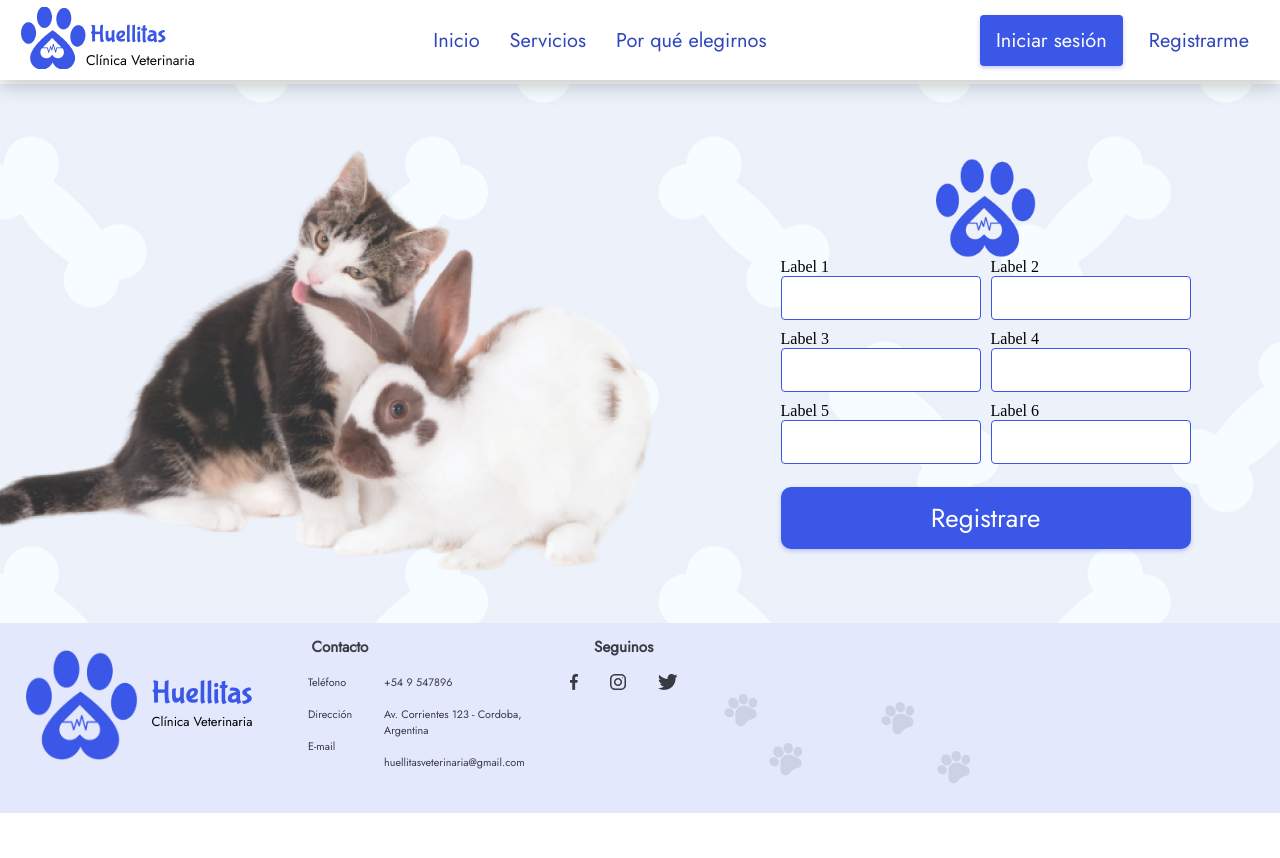
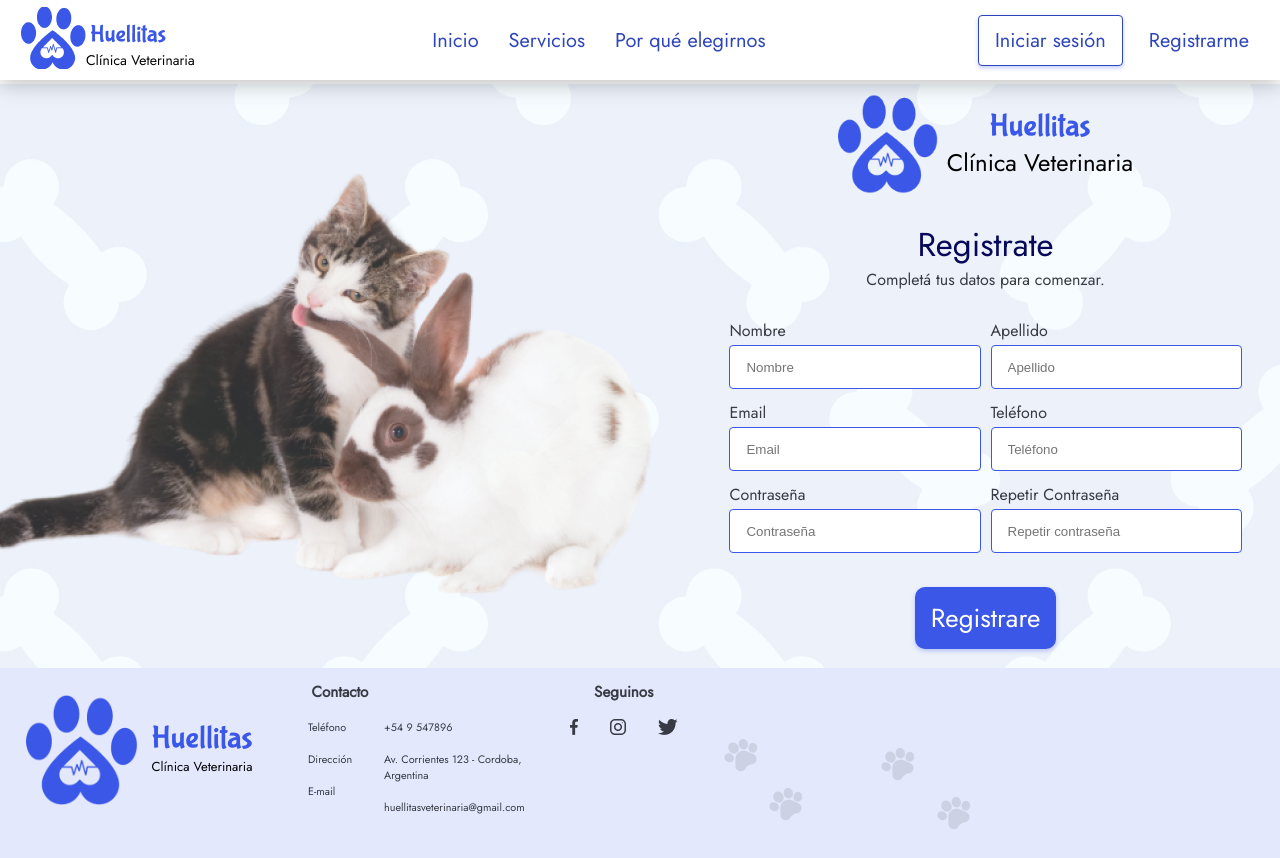
Before and after one commit to No-Country/c10-25-m-vue, a Vue app in the folder client-app/: page /login in a window 1280 px wide. Both pictures are taken after a click on the button "Registrarme". Before the commit the page ends 813 px from the top, so only its background shows below. Built offline with nearby package versions, Linux system fonts and the light colour scheme.

Commit message:
validation add

```diff
--- a/client-app/package.json
+++ b/client-app/package.json
@@ -12,8 +12,10 @@
     "@tanstack/vue-query": "^4.27.0",
     "axios": "^1.3.4",
     "pinia": "^2.0.33",
+    "vee-validate": "^4.8.4",
     "vue": "^3.2.47",
-    "vue-router": "^4.0.13"
+    "vue-router": "^4.0.13",
+    "yup": "^1.0.2"
   },
   "devDependencies": {
     "@vitejs/plugin-vue": "^4.1.0",
--- a/client-app/src/auth/components/LoginForm.vue
+++ b/client-app/src/auth/components/LoginForm.vue
@@ -2,56 +2,92 @@
   <div class="login-container">
     <div class="login-grid">
       <div class="login-image">
-        <img
-          :src="imagenPortadaLogin"
-          alt="Login Image" />
+        <img :src="imagenPortadaLogin" alt="Login Image" />
       </div>
       <div class="login-form">
-        <img :src="imagenLogoLogin" alt="Logo" class="logo">
+        <LogoInterno />
+        <h1>Iniciar sesión</h1>
+        <form @submit="onSubmit">
+          <InputWithLabel placeholder="Correo electronico" :errors="errors.email" id="email" label="Email" v-model:value="email" />
 
-        <form>
-          <label for="email">email</label>
-          <input type="email" id="email" required placeholder="Correo electrónico">
-          <label for="password">password</label>
-          <input type="password" id="password" requerid placeholder="Contraseña">
+          <InputWithLabel placeholder="Password" :errors="errors.password" id="password" label="Password" v-model:value="password" />
+
           <div class="form-options">
-            <label>
-              <input type="checkbox"> Recordar inicio de sesión
-            </label>
+            <label> <input v-model="terms" type="checkbox" /> Recordar inicio de sesión </label>
             <a href="#">¿Olvidó su contraseña?</a>
           </div>
-          <button type="submit">Iniciar sesión</button>
+          <div class="container_btn">
+            <button type="submit">Iniciar sesión</button>
+          </div>
         </form>
-        <p>¿No tienes cuenta? <a href="#">Regístrate</a></p>
+        <p>¿No tienes cuenta? <router-link to="/register">Regístrate</router-link></p>
       </div>
     </div>
   </div>
 </template>
 
 <script  lang="ts">
-import { defineComponent, ref } from 'vue'
-import imagenPortadaLogin from '../../assets/auth/gato-domestico-mullido-gris-pelo-largo-mostrando-su-afecto-perro-marron-pelo-largo-removebg-preview 1.png';
-import imagenLogoLogin from '../../assets/auth/Veterinaria_logotipo-removebg-preview 1.png';
+import { defineComponent, ref } from "vue";
+import { ErrorMessage, useForm } from "vee-validate";
+import { useRouter } from 'vue-router';
+import LogoInterno from '../../shared/LogoInterno.vue'
+import InputWithLabel from '../../shared/InputWithLabel.vue'
+import * as yup from "yup";
+
+// Imagenes preparadas para production
+import imagenPortadaLogin from "../../assets/auth/gato-domestico-mullido-gris-pelo-largo-mostrando-su-afecto-perro-marron-pelo-largo-removebg-preview 1.png";
+
+
+interface FormValues {
+  email: string;
+  password: string;
+}
+
+const schema = yup.object<FormValues>({
+  email: yup.string().email().required('Email es requerido.'),
+  password: yup.string().required('Contraseña incorrecta. Por favor, intentá de nuevo.').min(8, 'La contraseña debe tener más de 8 caracteres.')
+});
+
 export default defineComponent({
-  name: 'LoginForm',
+  name: "LoginForm",
+  components: {
+    ErrorMessage,
+    LogoInterno,
+    InputWithLabel
+  },
   setup() {
-    const email = ref('')
-    const password = ref('')
+    const min = ref(8);
+    const router = useRouter();
+    const { useFieldModel, errors, handleSubmit, validate } = useForm({
+      validationSchema: schema,
+      validateOnInput: false
+    });
 
-    function submitForm() {
-      // Lógica para enviar el formulario
+    const [email, password, terms] = useFieldModel(['email', 'password', 'terms']);
+    const onSubmit = handleSubmit((values) => {
+      alert(JSON.stringify(values, null, 2));
+    });
+
+    function goToLogin() {
+      router.push('/login');
+    }
+
+    function goToRegister() {
+      router.push('/register');
     }
 
     return {
+      validate,
       email,
       password,
+      terms,
+      schema,
+      errors,
       imagenPortadaLogin,
-      imagenLogoLogin,
-      submitForm
-
-    }
-  }
-})
+      onSubmit,
+    };
+  },
+});
 </script>
 
 <style scoped lang="scss">
@@ -59,6 +95,19 @@ export default defineComponent({
   background-image: url(../../assets/auth/fonto_auth.png);
   background-size: cover;
   background-position: center;
+}
+
+.login-container h1 {
+  font-family: 'Jost';
+  font-style: normal;
+  font-weight: 500;
+  font-size: 33px;
+  line-height: 48px;
+  /* identical to box height */
+  padding: 10px;
+
+  color: #060859;
+
 }
 
 .login-grid {
@@ -78,18 +127,25 @@ export default defineComponent({
   align-items: center;
 }
 
-.logo {
-  width: 100px;
-  height: 100px;
-}
 
 form {
   display: flex;
   flex-direction: column;
 
+  text-align: left;
+  gap: 5px;
+}
 
-  text-align: left;
-  gap: 10px;
+form label {
+  font-family: 'Jost';
+  font-style: normal;
+  font-weight: 400;
+  font-size: 16px;
+  line-height: 175%;
+  /* identical to box height, or 28px */
+
+  text-transform: capitalize;
+  color: #383B43;
 }
 
 .container__form--login {
@@ -101,15 +157,14 @@ form {
 
 form label {
   text-align: left;
-
 }
 
 form input {
   padding: 8px 16px;
   width: 436px;
   height: 44px;
-  background: #FFFFFF;
-  border: 1px solid #3A57E8;
+  background: #ffffff;
+  border: 1px solid #3a57e8;
   border-radius: 4px;
 }
 
@@ -117,27 +172,31 @@ form input {
   display: flex;
   justify-content: space-between;
   width: 100%;
-
 }
 
 form button {
-  background-color: #3A57E8;
+  background-color: #3a57e8;
   color: white;
-  font-family: 'Jost', sans-serif;
+  font-family: "Jost", sans-serif;
   border: none;
   padding: 8px 16px;
   gap: 10px;
   height: 62px;
-  background: #3A57E8;
+  background: #3a57e8;
   box-shadow: 0px 2px 4px rgba(58, 87, 232, 0.3);
   border-radius: 10px;
   font-style: normal;
   font-weight: 400;
   font-size: 26px;
-  margin-top: 3%;
+
   cursor: pointer;
-  color: #FFFFFF;
+  color: #ffffff;
+}
 
+form button:hover {
+
+  background: #4F62C1;
+  box-shadow: 0px 4px 4px rgba(0, 0, 0, 0.25);
 }
 
 input[type="checkbox"] {
@@ -146,6 +205,40 @@ input[type="checkbox"] {
   height: 20px;
 }
 
+.form-options label {
+  display: flex;
+  justify-content: center;
+  align-items: center;
+  gap: 7px;
+}
+
+.container_btn {
+  display: flex;
+  justify-content: center;
+  align-items: center;
+  align-content: center;
+  padding: 9px;
+}
 
 
-.form-options p {}</style>
+.login-form p {
+  font-family: 'Jost';
+  font-style: normal;
+  font-weight: 400;
+  font-size: 18px;
+  line-height: 26px;
+
+  color: #383B43;
+}
+
+.login-form p a {
+  font-family: 'Jost';
+  font-style: normal;
+  font-weight: 400;
+  font-size: 18px;
+  line-height: 26px;
+  text-decoration-line: underline;
+
+  color: #3A57E8;
+}
+</style>
--- a/client-app/src/auth/components/RegisterForm.vue
+++ b/client-app/src/auth/components/RegisterForm.vue
@@ -6,37 +6,25 @@
                     alt="Login Image" />
             </div>
             <div class="login-form">
-                <img :src="imagenLogoRegister" alt="Logo" class="logo">
+                <LogoInterno/>
+                <div class="container__subtitle">
+                <h1>Registrate</h1>
+                <p>Completá tus datos para comenzar.</p>
+               </div>
+                <form @submit="onSubmit">
+                    <div class="form-group">
+                        <InputWithLabel class="form-row" placeholder="Nombre" :errors="errors.name" id="nombre" label="Nombre" v-model:value="name" />
+                        <InputWithLabel class="form-row" placeholder="Apellido" :errors="errors.surname" id="apellido" label="Apellido" v-model:value="surname" />
+                        <InputWithLabel class="form-row" placeholder="Email" :errors="errors.email" id="email" label="Email" v-model:value="email" />
+                        <InputWithLabel class="form-row" placeholder="Teléfono" :errors="errors.phone" id="telefono" label="Teléfono" v-model:value="phone" />
+                        <InputWithLabel class="form-row" placeholder="Contraseña" :errors="errors.password" id="contraseña" label="Contraseña" v-model:value="password" />
+                        <InputWithLabel class="form-row" placeholder="Repetir contraseña" :errors="errors.confirmPassword" id="repetirContraseña" label="Repetir contraseña" v-model:value="confirmPassword" />
 
-                <form>
-                    <div class="form-group">
-                        <div class="form-row">
-                            <label for="input1">Label 1</label>
-                            <input type="text" id="input1" />
-                        </div>
-                        <div class="form-row">
-                            <label for="input2">Label 2</label>
-                            <input type="text" id="input2" />
-                        </div>
-                        <div class="form-row">
-                            <label for="input3">Label 3</label>
-                            <input type="text" id="input3" />
-                        </div>
-                        <div class="form-row">
-                            <label for="input4">Label 4</label>
-                            <input type="text" id="input4" />
-                        </div>
-                        <div class="form-row">
-                            <label for="input5">Label 5</label>
-                            <input type="text" id="input5" />
-                        </div>
-                        <div class="form-row">
-                            <label for="input6">Label 6</label>
-                            <input type="text" id="input6" />
-                        </div>
+
                     </div>
-
+                    <div class="container_btn">
                     <button type="submit">Registrare</button>
+                    </div>
                 </form>
 
             </div>
@@ -46,36 +34,115 @@
 
 <script  lang="ts">
 import { defineComponent, ref } from 'vue'
+import InputWithLabel from '../../shared/InputWithLabel.vue'
 import imagenPortadaRegister from '../../assets/auth/primer-plano-gato-lamiendo-oreja-conejo-aislado-blanco-removebg-preview 1.png';
-import imagenLogoRegister from '../../assets/auth/Veterinaria_logotipo-removebg-preview 1.png';
+import LogoInterno from '../../shared/LogoInterno.vue'
+import * as yup from "yup";
+import { useForm } from "vee-validate";
+
+interface FormValues {
+    name:string;
+    surname:string;
+    email: string;
+    phone: number;
+    password: string;
+    confirmPassword: string;
+}
+
+const schema = yup.object<FormValues>({
+  name: yup.string().required(),
+  surname: yup.string().required(),
+  email: yup.string().email().required('Email es requerido.'),
+  phone: yup.number().required(),
+  password: yup.string().required('Contraseña incorrecta. Por favor, intentá de nuevo.').min(8, 'La contraseña debe tener más de 8 caracteres.'),
+  confirmPassword: yup.string()
+    .oneOf([yup.ref('password')], 'Las contraseñas deben coincidir')
+    .required('La confirmación de la contraseña es requerida')
+});
+
+
 export default defineComponent({
-    name: 'LoginForm',
+    name: 'RegisterForm',
+    components:{
+        LogoInterno,
+        InputWithLabel
+    },
     setup() {
-        const email = ref('')
-        const password = ref('')
 
-        function submitForm() {
-            // Lógica para enviar el formulario
-        }
 
+        const { useFieldModel, errors, handleSubmit, validate } = useForm<FormValues>({
+      validationSchema: schema,
+      validateOnInput: false
+    });
+
+        const [name, surname, email, phone, password, confirmPassword ] = useFieldModel([ 'name', 'surname', 'email', 'phone', 'password', 'confirmPassword']);
+        const onSubmit = handleSubmit((values) => {
+      alert(JSON.stringify(values, null, 2));
+    });
         return {
+            name,
+            surname,
             email,
+            phone,
             password,
+            confirmPassword,
+            validate,
+            errors,
             imagenPortadaRegister,
-            imagenLogoRegister,
-            submitForm
+            onSubmit
         }
     }
 })
 </script>
 
 <style scoped lang="scss">
+
+.container__subtitle{
+    display:flex;
+
+flex-direction: column;
+line-height:25px;
+padding-top:5%;
+}
 .login-container {
     background-image: url(../../assets/auth/fonto_auth.png);
     background-size: cover;
     background-position: center;
 }
 
+.container_btn {
+  display: flex;
+  justify-content: center;
+  align-items: center;
+  align-content: center;
+  padding: 9px;
+}
+
+.login-form h1 {
+  font-family: 'Jost';
+  font-style: normal;
+  font-weight: 500;
+  font-size: 33px;
+
+  /* identical to box height */
+  padding-top: 10px;
+
+  color: #060859;
+
+}
+
+.login-form p {
+    font-family: 'Jost';
+font-style: normal;
+font-weight: 400;
+width:100%;
+font-size: 16px;
+padding:10px;
+/* identical to box height, or 28px */
+
+
+color: #383B43;
+}
 .login-grid {
     display: grid;
     grid-template-columns: repeat(2, 1fr);
@@ -88,6 +155,8 @@ export default defineComponent({
     grid-template-rows: repeat(3, auto);
     gap: 10px;
     justify-content: center;
+    padding-top:15px;
+
 }
 
 .login-image {
@@ -98,6 +167,8 @@ export default defineComponent({
 .login-form {
     display: flex;
     flex-direction: column;
+    padding: 10px;
+    justify-content: center;
     align-items: center;
 }
 
@@ -107,18 +178,12 @@ export default defineComponent({
     flex-direction: column;
 }
 
-.logo {
-    width: 100px;
-    height: 100px;
-}
-
 form {
     display: flex;
     flex-direction: column;
-
-
     text-align: left;
     gap: 10px;
+    width:90%;
 }
 
 .container__form--login {
@@ -128,19 +193,7 @@ form {
     align-items: center;
 }
 
-form label {
-    text-align: left;
 
-}
-
-form input {
-    padding: 8px 16px;
-    width: 200px;
-    height: 44px;
-    background: #FFFFFF;
-    border: 1px solid #3A57E8;
-    border-radius: 4px;
-}
 
 .form-options {
     display: flex;
@@ -176,6 +229,4 @@ input[type="checkbox"] {
 }
 
 
-
-.form-options p {}
 </style>
--- a/client-app/src/home/components/Header.vue
+++ b/client-app/src/home/components/Header.vue
@@ -7,7 +7,7 @@
             </ul>
         </nav>
         <div class="btn-container-session">
-            <button @click="toggleBackground(), goToLogin()"  :class="!noBackground ? 'no-background' : 'btn__on-background'">
+            <button @click="toggleBackground(), goToLogin()"  :class="!noBackground ? 'no-background' : 'btn__on-backgroundLogin'">
               Iniciar sesión
             </button>
             <button @click="toggleBackground(), goToRegister()" :class="noBackground ? 'no-background' : 'btn__on-background'" >
@@ -143,5 +143,23 @@ color:var(--text-light-btn);
 cursor: pointer;
 font-family: 'Jost', sans-serif;
 }
+.btn-container-session .btn__on-backgroundLogin {
+background: var(--bg-btnLight);
+box-shadow: 0px 2px 4px rgba(58, 87, 232, 0.3);
+border:1px solid #2E46BA;
+display: flex;
+flex-direction: row;
+justify-content: center;
+align-items: center;
+padding: 8px 16px;
+gap: 8px;
+width: auto;
+height: 51px;
+font-size: 1.25rem;
+border-radius: 4px;
+color:var(--text-light-btnLogin);
+cursor: pointer;
+font-family: 'Jost', sans-serif;
+}
 
 </style>
--- /dev/null
+++ b/client-app/src/shared/Form.vue
@@ -0,0 +1,78 @@
+<template>
+    <form @submit.prevent="onSubmit">
+      <InputWithLabel
+        v-for="input in inputs"
+        :key="input.id"
+        :id="input.id"
+        :label="input.label"
+        :value="input.value"
+        @update:value="updateValue(input.id, $event)"
+      />
+      <button type="submit">Enviar</button>
+    </form>
+</template>
+
+<script lang="ts">
+  import { defineComponent } from 'vue';
+  import InputWithLabel from './InputWithLabel.vue';
+
+  interface Input {
+    id: string;
+    label: string;
+    value: string;
+  }
+
+  export default defineComponent({
+    name: 'Form',
+    components: {
+      InputWithLabel
+    },
+    props: {
+      inputs: {
+        type: Array as () => Input[],
+        required: true
+      }
+    },
+    emits: ['submit'],
+    setup(props, { emit }) {
+      const updateValue = (id: string, value: string) => {
+        const input = props.inputs.find(input => input.id === id);
+        if (input) {
+          input.value = value;
+        }
+      };
+
+      const onSubmit = () => {
+        emit('submit', props.inputs);
+      };
+
+      return { updateValue, onSubmit };
+    }
+  });
+  </script>
+
+  <style lang="scss" scoped>
+  form {
+  display: flex;
+  flex-direction: column;
+
+  text-align: left;
+  gap: 5px;
+}
+
+form label{
+  font-family: 'Jost';
+font-style: normal;
+font-weight: 400;
+font-size: 16px;
+line-height: 175%;
+/* identical to box height, or 28px */
+
+text-transform: capitalize;
+color: #383B43;
+}
+
+form label {
+  text-align: left;
+}
+  </style>
--- /dev/null
+++ b/client-app/src/shared/InputWithLabel.vue
@@ -0,0 +1,90 @@
+<template>
+    <div>
+        <label :for="id">{{ label }}</label>
+        <input :id="id" :value="value" :placeholder="placeholder" @input="onInput" />
+        <span class="error_form">{{ errors }}</span>
+    </div>
+</template>
+
+<script lang="ts">
+import { defineComponent } from 'vue';
+
+export default defineComponent({
+    name: 'InputWithLabel',
+    props: {
+        id: {
+            type: String,
+            required: true
+        },
+        label: {
+            type: String,
+            required: true
+        },
+        errors: {
+            type: String,
+            required: false
+        },
+        value: {
+            type:  String,
+            required: true
+        },
+        placeholder: {
+            type: String,
+            required: true
+        }
+    },
+    emits: ['update:value'],
+    setup(props, { emit }) {
+        const onInput = (event: Event) => {
+            const target = event.target as HTMLInputElement;
+            if (target) {
+                emit('update:value', target.value);
+            }
+        };
+
+        return { onInput };
+    }
+});
+</script>
+<style lang="scss" scoped>
+div {
+    display: flex;
+    flex-direction: column;
+}
+
+label {
+    font-family: 'Jost';
+    font-style: normal;
+    font-weight: 400;
+    font-size: 16px;
+    line-height: 175%;
+    /* identical to box height, or 28px */
+
+    text-transform: capitalize;
+    color: #383B43;
+}
+
+form input {
+    padding: 8px 16px;
+    width: 100%;
+    height: 44px;
+    background: #ffffff;
+    border: 1px solid #3a57e8;
+    border-radius: 4px;
+}
+
+.error_form {
+  font-family: 'Jost';
+  font-style: normal;
+  font-weight: 400;
+  font-size: 13px;
+  line-height: 175%;
+  /* identical to box height, or 23px */
+
+  display: flex;
+  align-items: center;
+
+  color: #C03221;
+
+}
+</style>
--- /dev/null
+++ b/client-app/src/shared/LogoInterno.vue
@@ -0,0 +1,57 @@
+<template>
+    <div>
+        <div class="logo_container">
+            <img :src="imagenLogoLogin" alt="Logo" class="logo" width="130px" height="130px" />
+            <div class="titulo_footer">
+                    <h2>Huellitas</h2>
+                    <p>Clínica Veterinaria</p>
+                </div>
+        </div>
+    </div>
+</template>
+
+<script lang="ts">
+import { defineComponent } from 'vue'
+import imagenLogoLogin from "../assets/auth/Veterinaria_logotipo-removebg-preview 1.png";
+export default defineComponent({
+    setup () {
+
+
+        return {
+            imagenLogoLogin
+        }
+    }
+})
+</script>
+
+<style scoped lang="scss">
+.logo_container{
+  display:flex;
+  justify-content:center;
+  align-items:center;
+  gap:9px;
+}
+
+.logo {
+  width: 100px;
+  height: 100px;
+}
+
+.login-container h2{
+  color: var(--bg-btn);
+    font-family: Bubblegum Sans;
+    font-weight: 400;
+    font-size: xx-large;
+}
+
+.login-container p{
+  font-family: 'Jost';
+font-style: normal;
+font-weight: 400;
+font-size: 24px;
+line-height: 35px;
+
+color: #000000;
+}
+
+</style>
--- a/client-app/src/style.css
+++ b/client-app/src/style.css
@@ -9,10 +9,12 @@
   --bg-btn:#3A57E8;
   --text-nav:#2E46BA;
   --text-light-btn:#FFFFFF;
+  --text-light-btnLogin:#2E46BA;
   --bg-footer:#E3E8FC;
   --text-footer:#383B43;
   --bg-icons: #ABB9F9;
   --title-servicios:#232D42;
+  --bg-btnLight:#FFFFFF;
 }
 
 
```
Also changed, not shown: 1 other file (tests, documents, lock files or other folders).
